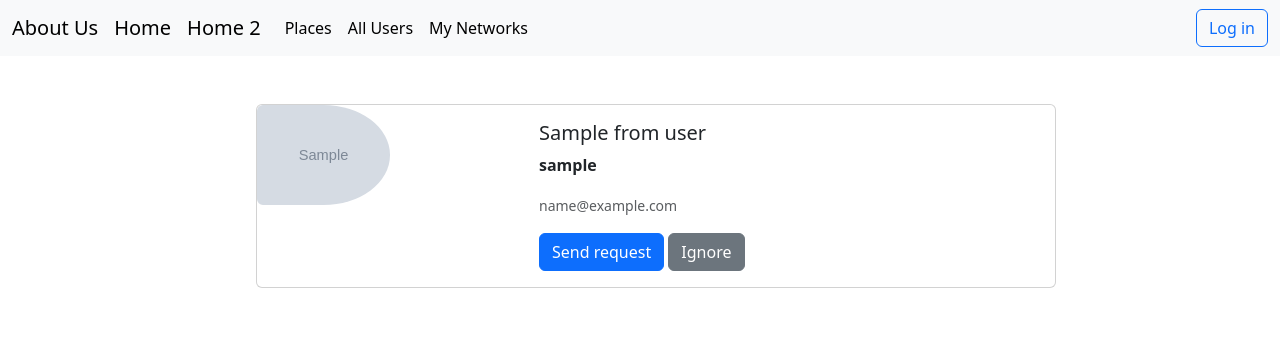
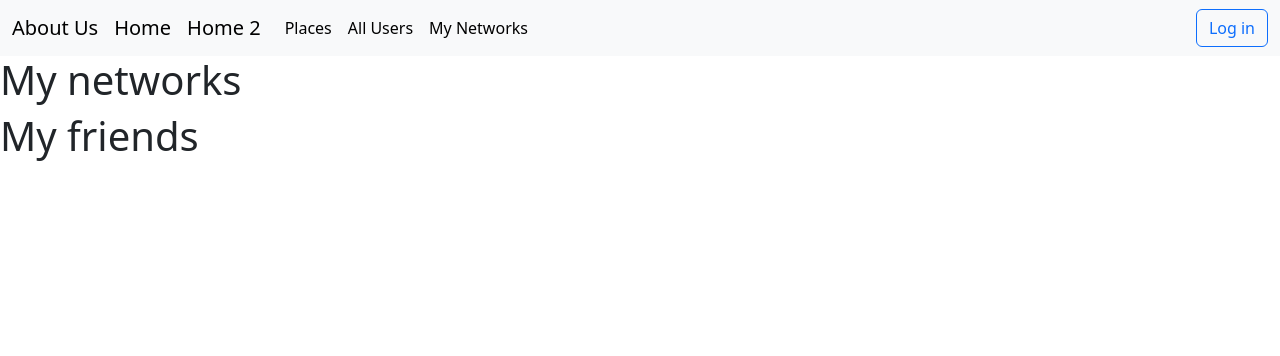
Before and after one commit to ilyosbeku7/python_7_oy_2_project, a Django app: template users/templates/users/networks_list.html in a window 1280 px wide. Shown: the top 356 px of the page. Run offline with Django 3.2, Linux system fonts and the light colour scheme; the template is opened without the code that fills it: most values are stand-ins (such as "Sample title", 1, 10 or a date in 2020); grey boxes marked "Sample" are stand-in pictures.

Commit message:
8-oy friends request

```diff
--- a/templates/base.html
+++ b/templates/base.html
@@ -27,7 +27,7 @@
                 <a class="nav-link active" aria-current="page" href="{% url 'users:users'%}">All Users</a>
               </li>
                <li class="nav-item">
-                <a class="nav-link active" aria-current="page" href="{% url 'users:networks'%}">My Networks</a>
+                <a class="nav-link active" aria-current="page" {%if user.is_authenticated%} href="{% url 'users:networks'%} " {% else %} href="{% url 'users:login_page'%}" {% endif%}>My Networks</a>
               </li>
 
             </ul>
--- a/templates/home.html
+++ b/templates/home.html
@@ -7,6 +7,7 @@
   <div class="row justify-content-center"> <!-- Centering the content horizontally -->
     <div class="col-lg-6">
         {% for review in place_reviews %}
+         {% if izoh.user in user.friends.all %}
           <div class="card mb-4" style="border: 1px solid rgba(24,28,33,0.06);">
         <div class="card-body">
           <div class="media mb-3">
@@ -35,6 +36,7 @@
           </a>
         </div>
       </div>
+      {% endif %}
         {% endfor %}
 
 
--- a/users/templates/users/networks_list.html
+++ b/users/templates/users/networks_list.html
@@ -2,8 +2,9 @@
 
 
 {% block content %}
-
-{% for network in networks %}
+<h1> My networks</h1>
+{% for friend in networks %}
+  {% if friend not in friend_requests %}
 <div class="card mt-5" style="max-width: 800px; margin-left: 20%; ">
     <div class="row g-0">
       <div class="col-4">
@@ -11,12 +12,12 @@
       </div>
       <div class="col-md-8">
         <div class="card-body">
-          <h5 class="card-title">{{network.from_user.name}}</h5>
-          <p class="card-text"><b> {{network.from_user.username}}</b></p>
-          <p class="card-text"><small class="text-body-secondary">{{network.from_user.email}}</small></p>
+          <h5 class="card-title">{{friend.from_user.name}}</h5>
+          <p class="card-text"><b> {{friend.from_user.username}}</b></p>
+          <p class="card-text"><small class="text-body-secondary">{{friend.from_user.email}}</small></p>
           <div class=" col">
-            <a href="{% url 'users:accept_friends' network.id %}"  class="btn btn-primary">Send request</a>
-            <button class="btn btn-secondary">Ignore</button>
+            <a href="{% url 'users:accept_friends' friend.id %}"  class="btn btn-primary"> Accept</a>
+            <a href="{% url 'users:ignore_friend' friend.id %}"  class="btn btn-primary"> Ignore</a>
         </div>
         </div>
 
@@ -25,7 +26,34 @@
 
     </div>
   </div>
+  {% endif %}
   {% endfor %}
 
+  <h1> My friends</h1>
+  {% for friend in user.friends.all %}
+
+
+  <div class="card mt-5" style="max-width: 800px; margin-left: 20%; ">
+      <div class="row g-0">
+        <div class="col-4">
+          <img style="width: 50%; border-radius: 50%;" src="{{friend.photo.url}}" class="img-fluid rounded-start" alt="...">
+        </div>
+        <div class="col-md-8">
+          <div class="card-body">
+            <h5 class="card-title">{{friend.name}}</h5>
+            <p class="card-text"><b> {{friend.username}}</b></p>
+            <p class="card-text"><small class="text-body-secondary">{{friend.email}}</small></p>
+            <div class=" col">
+              <a  href="{% url 'users:delete_friends' friend.id %}"  class="btn btn-danger">Delete</a>
+
+          </div>
+          </div>
+
+
+        </div>
+
+      </div>
+    </div>
+    {% endfor %}
 
 {% endblock %}
--- a/users/urls.py
+++ b/users/urls.py
@@ -1,5 +1,5 @@
 from django.urls import path
-from .views import RegisterView, LoginView, LogoutView, ProfileView, ProfileUpdateView, AcceptFriendRequestView, MyNetworks, ResetPasswordView, UsersView, SendFriendRequestView
+from .views import RegisterView, LoginView, LogoutView, IgnoreFriendRequsestView, DeleteFriendRequsestView, ProfileView, ProfileUpdateView, AcceptFriendRequestView, MyNetworks, ResetPasswordView, UsersView, SendFriendRequestView
 
 app_name='users'
 
@@ -7,7 +7,7 @@ urlpatterns = [
 
     path('register_page/', RegisterView.as_view(), name='register_page'),
     path('login_page/', LoginView.as_view(), name='login_page'),
-    path('logout_page/', LogoutView.as_view(), name='logout_page'),
+    path('logout-page/', LogoutView.as_view(), name='logout_page'),
     path('profile/', ProfileView.as_view(), name='profile'),
     path('profile_update/', ProfileUpdateView.as_view(), name='profile_update'),
     path('reset_password/', ResetPasswordView.as_view(), name='reset_password'),
@@ -17,4 +17,6 @@ urlpatterns = [
     path('send_request/<int:id>/', SendFriendRequestView.as_view(), name='send_request'),
     path('networks/', MyNetworks.as_view(), name='networks'),
     path('accept_friends/<int:id>', AcceptFriendRequestView.as_view(), name='accept_friends'),
+    path('ignore-friend/<int:id>', IgnoreFriendRequsestView.as_view(), name='ignore_friends'),
+    path('delete-friend/<int:id>', DeleteFriendRequsestView.as_view(), name='delete_friends'),
 ]
```
Also changed, not shown: users/templates/users/users.html (+18 -19 lines), users/views.py (+17 -1 lines), db.sqlite3, media/user_photos/11abca4e058176d33aab162ad9d6a50e.jpg (added), media/user_photos/27083.970.jpg (added), media/user_photos/j7_DWtjYmfE.jpg (added).
